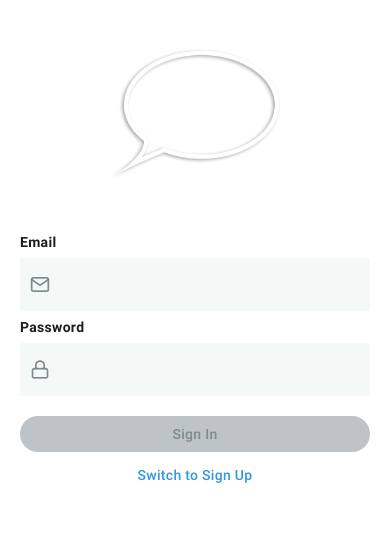
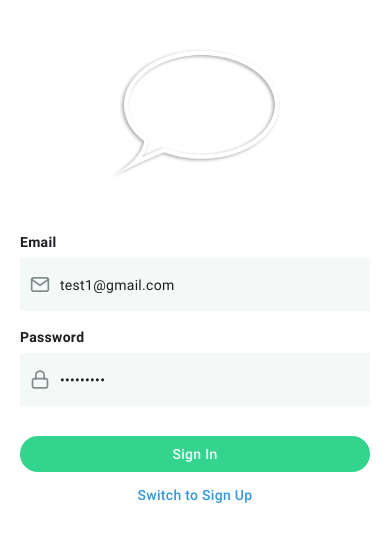
Before and after one commit to a-loke/Whatsapp-Clone, a React Native app: screen / in a window 390 px wide. Shown: the top 542 px of the page. Built offline with nearby package versions, Linux system fonts and the light colour scheme.

Commit message:
Add TestMode

```diff
--- a/components/SignInForm.js
+++ b/components/SignInForm.js
@@ -9,16 +9,17 @@ import { useDispatch } from "react-redux";
 import { ActivityIndicator, Alert } from "react-native";
 import colors from "../constants/colors";
 
+const isTestMode = true;
 const initialState = {
     inputValues: {
-        email: "",
-        password: "",
+        email: isTestMode ? "test1@gmail.com" : "",
+        password: isTestMode ? "asdfghjkl" : "",
     },
     inputValidities: {
-        email: false,
-        password: false,
+        email: isTestMode,
+        password: isTestMode,
     },
-    formIsValid: false,
+    formIsValid: isTestMode,
 };
 
 const SignInForm = () => {
@@ -67,6 +68,7 @@ const SignInForm = () => {
                 autoCapitalize="none"
                 keyboardType="email-address"
                 onChangedInput={onChangedInput}
+                value={formState.inputValues.email}
                 errorText={formState.inputValidities["email"]}
             />
             <Input
@@ -78,6 +80,7 @@ const SignInForm = () => {
                 autoCapitalize="none"
                 secureTextEntry
                 onChangedInput={onChangedInput}
+                value={formState.inputValues.password}
                 errorText={formState.inputValidities["password"]}
             />
             {isLoading ? (
```
